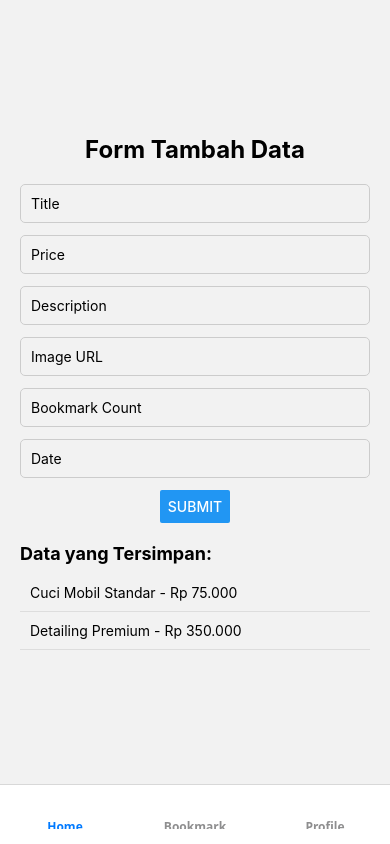
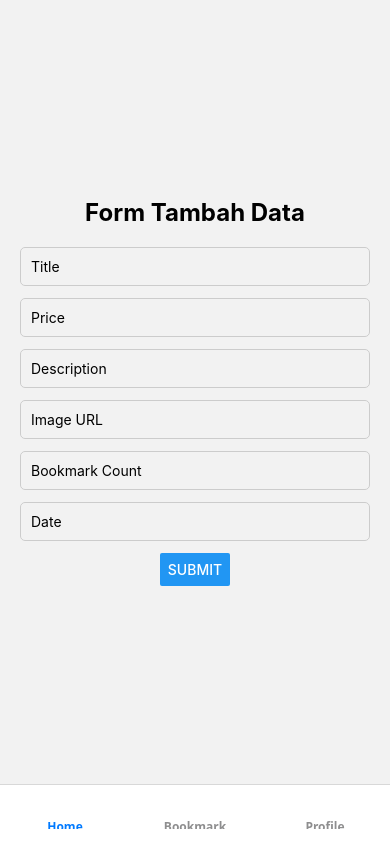
Before and after one commit to yogskuyy/yoclean, a React Native app: screen /FormScreen in a window 390 px wide. Built offline with nearby package versions, Linux system fonts and the light colour scheme.

Commit message:
[BAB 7] REST API

```diff
--- a/src/screens/FormScreen/Index.jsx
+++ b/src/screens/FormScreen/Index.jsx
@@ -1,28 +1,12 @@
+import React, { useState, useEffect } from 'react';
+import { View, Text, TextInput, Button, StyleSheet, ScrollView, Alert, Image } from 'react-native';
+import axios from 'axios';
 
-import React, { useState } from 'react';
-import { View, Text, TextInput, Button, StyleSheet, ScrollView } from 'react-native';
+const API_URL = 'https://682607c9397e48c91314b34e.mockapi.io/api/artikel';
 
-export default function FormScreen() {
-  const [data, setData] = useState([
-    {
-      id: '1',
-      title: 'Cuci Mobil Standar',
-      price: 'Rp 75.000',
-      description: 'Pembersihan eksterior menyeluruh untuk mobil.',
-      image: 'https://i.pinimg.com/736x/c0/f1/18/c0f118f50f63ff81b75074ca9640d3b7.jpg',
-      bookmarkCount: 1250,
-      date: '10 April 2025',
-    },
-    {
-      id: '2',
-      title: 'Detailing Premium',
-      price: 'Rp 350.000',
-      description: 'Pembersihan interior dan eksterior profesional.',
-      image: 'https://i.pinimg.com/736x/e6/6b/69/e66b69fe43fe26780ae09757b14cd5ee.jpg',
-      bookmarkCount: 980,
-      date: '8 April 2025',
-    },
-  ]);
+export default function FormScreen({ route, navigation }) {
+  const isEdit = route?.params?.isEdit;
+  const editData = route?.params?.data;
 
   const [formData, setFormData] = useState({
     title: '',
@@ -33,89 +17,96 @@ export default function FormScreen() {
     date: '',
   });
 
+  useEffect(() => {
+    if (isEdit && editData) {
+      setFormData(editData);
+    }
+  }, [isEdit, editData]);
+
   const handleInputChange = (field, value) => {
     setFormData({ ...formData, [field]: value });
   };
 
-  const handleSubmit = () => {
-    const newId = (data.length + 1).toString(); // Membuat ID baru untuk data yang ditambahkan
-    const newData = { ...formData, id: newId, bookmarkCount: parseInt(formData.bookmarkCount) };
-    setData([...data, newData]); // Menambahkan data baru ke array data
-    console.log('Data Form Submitted:', newData);
-    setFormData({ title: '', price: '', description: '', image: '', bookmarkCount: '', date: '' }); // Reset form
+  const handleSubmit = async () => {
+    try {
+      if (isEdit) {
+        await axios.put(`${API_URL}/${formData.id}`, {
+          ...formData,
+          bookmarkCount: parseInt(formData.bookmarkCount),
+        });
+        Alert.alert('Berhasil', 'Data berhasil diperbarui!');
+      } else {
+        await axios.post(API_URL, {
+          ...formData,
+          bookmarkCount: parseInt(formData.bookmarkCount),
+        });
+        Alert.alert('Berhasil', 'Data berhasil ditambahkan!');
+      }
+      navigation.goBack();
+    } catch (error) {
+      console.error('Error submitting form:', error);
+    }
   };
 
   return (
     <ScrollView contentContainerStyle={styles.container}>
-      <Text style={styles.title}>Form Tambah Data</Text>
+      <Text style={styles.title}>{isEdit ? 'Edit Data' : 'Form Tambah Data'}</Text>
 
-      {/* Input untuk title */}
       <TextInput
         style={styles.input}
         placeholder="Title"
         value={formData.title}
-        onChangeText={(text) => handleInputChange('title', text)} // Mengubah nilai title
+        onChangeText={(text) => handleInputChange('title', text)}
       />
-
-      {/* Input untuk price */}
       <TextInput
         style={styles.input}
         placeholder="Price"
         value={formData.price}
-        onChangeText={(text) => handleInputChange('price', text)} // Mengubah nilai price
+        onChangeText={(text) => handleInputChange('price', text)}
       />
-
-      {/* Input untuk description */}
       <TextInput
         style={styles.input}
         placeholder="Description"
         value={formData.description}
-        onChangeText={(text) => handleInputChange('description', text)} // Mengubah nilai description
+        onChangeText={(text) => handleInputChange('description', text)}
       />
-
-      {/* Input untuk image URL */}
       <TextInput
         style={styles.input}
         placeholder="Image URL"
         value={formData.image}
-        onChangeText={(text) => handleInputChange('image', text)} // Mengubah nilai image URL
+        onChangeText={(text) => handleInputChange('image', text)}
       />
 
-      {/* Input untuk bookmarkCount */}
+      {formData.image ? (
+        <Image
+          source={{ uri: formData.image }}
+          style={styles.imagePreview}
+          resizeMode="cover"
+        />
+      ) : null}
+
       <TextInput
         style={styles.input}
         placeholder="Bookmark Count"
-        value={formData.bookmarkCount}
-        onChangeText={(text) => handleInputChange('bookmarkCount', text)} // Mengubah nilai bookmarkCount
+        value={formData.bookmarkCount.toString()}
+        onChangeText={(text) => handleInputChange('bookmarkCount', text)}
         keyboardType="numeric"
       />
-
-      {/* Input untuk date */}
       <TextInput
         style={styles.input}
         placeholder="Date"
         value={formData.date}
-        onChangeText={(text) => handleInputChange('date', text)} // Mengubah nilai date
+        onChangeText={(text) => handleInputChange('date', text)}
       />
 
-      <Button title="Submit" onPress={handleSubmit} />
-
-      {/* Menampilkan data yang telah ditambahkan */}
-      <View style={styles.dataContainer}>
-        <Text style={styles.dataTitle}>Data yang Tersimpan:</Text>
-        {data.map((item) => (
-          <View key={item.id} style={styles.dataItem}>
-            <Text>{item.title} - {item.price}</Text>
-          </View>
-        ))}
-      </View>
+      <Button title={isEdit ? 'Update' : 'Submit'} onPress={handleSubmit} />
     </ScrollView>
   );
 }
 
 const styles = StyleSheet.create({
   container: {
-    flex: 1,
+    flexGrow: 1,
     justifyContent: 'center',
     alignItems: 'center',
     padding: 20,
@@ -133,18 +124,12 @@ const styles = StyleSheet.create({
     borderColor: '#ccc',
     borderRadius: 5,
   },
-  dataContainer: {
-    marginTop: 20,
+  imagePreview: {
     width: '100%',
-  },
-  dataTitle: {
-    fontSize: 18,
-    fontWeight: 'bold',
-    marginBottom: 10,
-  },
-  dataItem: {
-    padding: 10,
-    borderBottomWidth: 1,
-    borderColor: '#ddd',
+    height: 200,
+    marginBottom: 20,
+    borderRadius: 10,
+    borderWidth: 1,
+    borderColor: '#ccc',
   },
 });
--- a/src/screens/Profile/index.jsx
+++ b/src/screens/Profile/index.jsx
@@ -1,117 +1,121 @@
-import React from 'react';
-import { View, Text, StyleSheet, Image, TouchableOpacity } from 'react-native';
+import React, { useEffect, useState } from 'react';
+import { View, Text, StyleSheet, Image, TouchableOpacity, FlatList, Alert } from 'react-native';
+import * as Animatable from 'react-native-animatable';
 import colors from '../../theme/colors';
+import axios from 'axios';
+import { useIsFocused, useNavigation } from '@react-navigation/native';
+
+const API_URL = 'https://682607c9397e48c91314b34e.mockapi.io/api/artikel';
 
 export default function Profile() {
+  const [artikel, setArtikel] = useState([]);
+  const isFocused = useIsFocused();
+  const navigation = useNavigation();
+
+  const fetchData = async () => {
+    try {
+      const response = await axios.get(API_URL);
+      setArtikel(response.data);
+    } catch (error) {
+      console.error('Error fetching data:', error);
+    }
+  };
+
+  useEffect(() => {
+    if (isFocused) fetchData();
+  }, [isFocused]);
+
+  const handleDelete = async (id) => {
+    Alert.alert('Konfirmasi', 'Yakin ingin menghapus artikel ini?', [
+      { text: 'Batal' },
+      {
+        text: 'Hapus',
+        onPress: async () => {
+          try {
+            await axios.delete(`${API_URL}/${id}`);
+            fetchData();
+          } catch (error) {
+            console.error('Error deleting:', error);
+          }
+        },
+      },
+    ]);
+  };
+
+  const renderItem = ({ item }) => (
+    <View style={styles.articleCard}>
+      <Image source={{ uri: item.image }} style={styles.articleImage} />
+      <View style={styles.articleContent}>
+        <Text style={styles.articleTitle}>{item.title}</Text>
+        <Text style={styles.articleDesc}>{item.description}</Text>
+        <Text style={styles.articleMeta}>{item.price} • {item.date}</Text>
+        <Text style={styles.articleMeta}>🔖 {item.bookmarkCount}</Text>
+        <View style={styles.buttonRow}>
+          <TouchableOpacity style={styles.editBtn} onPress={() => navigation.navigate('FormScreen', { isEdit: true, data: item })}>
+  <Text style={styles.btnText}>Edit</Text>
+</TouchableOpacity>
+          <TouchableOpacity style={styles.deleteBtn} onPress={() => handleDelete(item.id)}>
+            <Text style={styles.btnText}>Delete</Text>
+          </TouchableOpacity>
+        </View>
+      </View>
+    </View>
+  );
+
   return (
     <View style={styles.container}>
-      <View style={styles.topSection}>
-        <Image
-          source={{ uri: 'https://i.pravatar.cc/150?img=3' }}
-          style={styles.avatar}
-        />
+      <Animatable.View animation="fadeInDown" duration={800} style={styles.topSection}>
+        <Image source={{ uri: 'https://i.pravatar.cc/150?img=3' }} style={styles.avatar} />
         <View style={styles.stats}>
-          <View style={styles.stat}>
-            <Text style={styles.statNumber}>10</Text>
-            <Text style={styles.statLabel}>Postingan</Text>
-          </View>
-          <View style={styles.stat}>
-            <Text style={styles.statNumber}>4.2K</Text>
-            <Text style={styles.statLabel}>Pengikut</Text>
-          </View>
-          <View style={styles.stat}>
-            <Text style={styles.statNumber}>120</Text>
-            <Text style={styles.statLabel}>Mengikuti</Text>
-          </View>
+          <View style={styles.stat}><Text style={styles.statNumber}>10</Text><Text style={styles.statLabel}>Postingan</Text></View>
+          <View style={styles.stat}><Text style={styles.statNumber}>4.2K</Text><Text style={styles.statLabel}>Pengikut</Text></View>
+          <View style={styles.stat}><Text style={styles.statNumber}>120</Text><Text style={styles.statLabel}>Mengikuti</Text></View>
         </View>
-      </View>
+      </Animatable.View>
 
-      <View style={styles.userInfo}>
+      <Animatable.View animation="fadeInUp" delay={300} style={styles.userInfo}>
         <Text style={styles.fullName}>Raka Wahyu Prayoga</Text>
         <Text style={styles.username}>@yogskuyyyy</Text>
         <Text style={styles.bio}>Hidup itu sederhana, kita yang bikin ribet 😄</Text>
         <TouchableOpacity style={styles.editButton}>
           <Text style={styles.editText}>Edit Profil</Text>
         </TouchableOpacity>
-      </View>
+      </Animatable.View>
 
-      <View style={styles.contentPlaceholder}>
-        <Text style={styles.placeholderText}>Belum ada konten yang diunggah</Text>
-      </View>
+      <Animatable.View animation="fadeInUp" delay={600} style={{ flex: 1 }}>
+        <FlatList
+          data={artikel}
+          keyExtractor={(item) => item.id}
+          renderItem={renderItem}
+          contentContainerStyle={{ paddingBottom: 100 }}
+        />
+      </Animatable.View>
     </View>
   );
 }
 
 const styles = StyleSheet.create({
-  container: {
-    flex: 1,
-    backgroundColor: colors.darkBlue(3),
-    padding: 15,
-  },
-  topSection: {
-    flexDirection: 'row',
-    alignItems: 'center',
-  },
-  avatar: {
-    width: 90,
-    height: 90,
-    borderRadius: 45,
-    borderWidth: 1.5,
-    borderColor: colors.white(0.9),
-  },
-  stats: {
-    flexDirection: 'row',
-    justifyContent: 'space-around',
-    flex: 1,
-    marginLeft: 20,
-  },
-  stat: {
-    alignItems: 'center',
-  },
-  statNumber: {
-    fontSize: 18,
-    fontWeight: 'bold',
-    color: colors.white(1),
-  },
-  statLabel: {
-    fontSize: 13,
-    color: colors.grey(0.6),
-  },
-  userInfo: {
-    marginTop: 15,
-  },
-  fullName: {
-    fontSize: 16,
-    fontWeight: 'bold',
-    color: colors.white(1),
-  },
-  username: {
-    color: colors.grey(0.6),
-    marginBottom: 4,
-  },
-  bio: {
-    color: colors.white(0.9),
-    marginBottom: 8,
-  },
-  editButton: {
-    borderWidth: 1,
-    borderColor: colors.white(0.8),
-    borderRadius: 6,
-    paddingVertical: 6,
-    alignItems: 'center',
-    marginTop: 5,
-  },
-  editText: {
-    color: colors.white(1),
-    fontWeight: '500',
-  },
-  contentPlaceholder: {
-    flex: 1,
-    justifyContent: 'center',
-    alignItems: 'center',
-  },
-  placeholderText: {
-    color: colors.grey(0.5),
-    fontSize: 15,
-  },
+  container: { flex: 1, backgroundColor: colors.darkBlue(3), padding: 15 },
+  topSection: { flexDirection: 'row', alignItems: 'center' },
+  avatar: { width: 90, height: 90, borderRadius: 45, borderWidth: 1.5, borderColor: colors.white(0.9) },
+  stats: { flexDirection: 'row', justifyContent: 'space-around', flex: 1, marginLeft: 20 },
+  stat: { alignItems: 'center' },
+  statNumber: { fontSize: 18, fontWeight: 'bold', color: colors.white(1) },
+  statLabel: { fontSize: 13, color: colors.grey(0.6) },
+  userInfo: { marginTop: 15 },
+  fullName: { fontSize: 16, fontWeight: 'bold', color: colors.white(1) },
+  username: { color: colors.grey(0.6), marginBottom: 4 },
+  bio: { color: colors.white(0.9), marginBottom: 8 },
+  editButton: { borderWidth: 1, borderColor: colors.white(0.8), borderRadius: 6, paddingVertical: 6, alignItems: 'center', marginTop: 5 },
+  editText: { color: colors.white(1), fontWeight: '500' },
+  articleCard: { backgroundColor: colors.darkBlue(2), borderRadius: 10, padding: 10, marginVertical: 8, flexDirection: 'row' },
+  articleImage: { width: 90, height: 90, borderRadius: 8 },
+  articleContent: { flex: 1, marginLeft: 10 },
+  articleTitle: { color: colors.white(1), fontWeight: 'bold', fontSize: 16 },
+  articleDesc: { color: colors.grey(0.7), fontSize: 14, marginVertical: 4 },
+  articleMeta: { color: colors.grey(0.5), fontSize: 12 },
+  buttonRow: { flexDirection: 'row', marginTop: 8 },
+  editBtn: { marginRight: 10, backgroundColor: '#4CAF50', padding: 6, borderRadius: 4 },
+  deleteBtn: { backgroundColor: '#F44336', padding: 6, borderRadius: 4 },
+  btnText: { color: 'white', fontWeight: '600' },
 });
```
